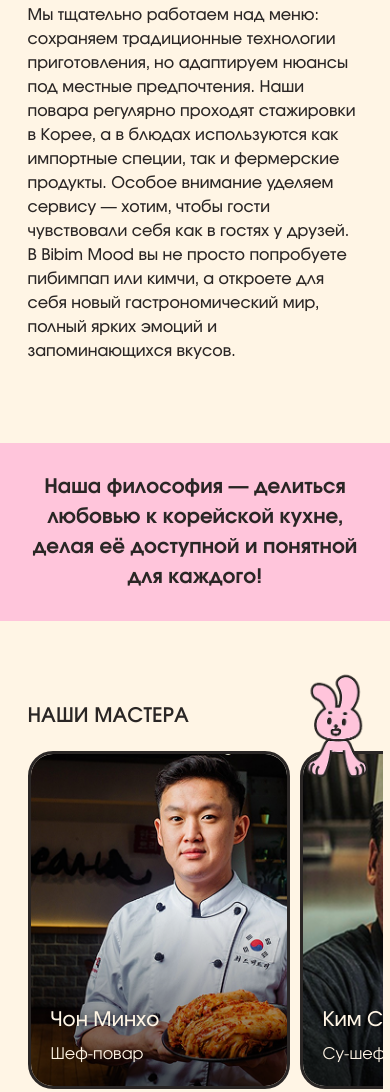
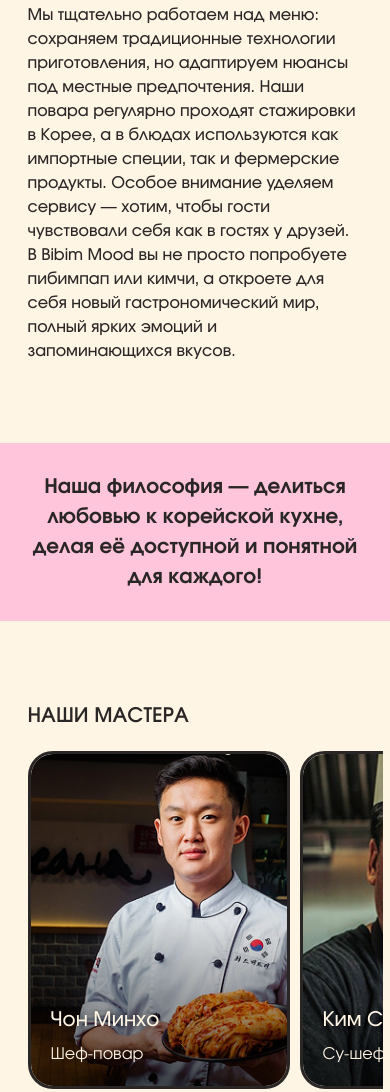
Before and after one commit to mnbvcxzzl/bibim_mood_pc, a plain HTML site: page about.html in a window 390 px wide. Shown: the part 803-1895 px from the top of the page. Drawn offline with Linux system fonts and the light colour scheme; a web font is replaced by a local one.

Commit message:
Update about.html

```diff
--- a/about.html
+++ b/about.html
@@ -90,7 +90,10 @@
             text-stroke: 1px #F04F24;
         }
         .middle-navigation {
-            text-align: center;
+		display: flex;
+		flex-flow: row;
+	  	text-align: center;
+		justify-content: space-between;
         }
         .middle-navigation nav ul {
             list-style: none;
@@ -288,19 +291,6 @@
             font-size: 16px;
             font-family: 'Involve-Regular';
         }
-        .carousel-overlay {
-            position: absolute;
-            top: -50px;
-            left: 50%;
-            transform: translateX(-50%);
-            z-index: 10;
-        }
-        .carousel-overlay img {
-            width: 200px;
-            height: auto;
-            margin-top: 493px;
-            margin-left: 650px;
-        }
         .pleasure-section {
             position: relative;
             background-size: cover;
@@ -473,14 +463,6 @@
             .carousel {
                 gap: 10px;
             }
-            .carousel-overlay {
-                margin-top: -477px;
-				margin-left: -180px;
-            }
-			.carousel-overlay img{
-                height: auto;
-				width: 100px;
-            }
 			.carousel-container {
 				padding-bottom: 40px;
 				padding-left: 20px;
@@ -541,7 +523,7 @@
         <div class="middle-navigation">
             <nav>
                 <ul>
-                    <li class="no-hover" style="padding-right: 50px; margin-top: -90px;">
+                    <li class="no-hover" style="padding-right: 50px; margin-top: -90px; padding-left: 50px;">
                         <a href="index.html"><img src="assets/logo.png" alt="логотип" height="197px"></a>
                     </li>
                     <li><a href="menu.html">меню</a></li>
@@ -603,9 +585,7 @@
                 </div>
             </div>
         </div>
-        <div class="carousel-overlay">
-            <img src="assets/rabbit2.png" alt="Декоративное изображение">
-        </div>
+
         <div class="carousel-container" id="masters-carousel">
             <div class="carousel">
                 <div class="carousel-item" data-name="Чон Минхо" data-role="Шеф-повар" data-desc="Приехал из Пусана с 15-летним опытом работы в мишленовских ресторанах Сеула. Специалист по традиционным банчанам и автор фирменных соусов Bibim Mood. Считает, что идеальное блюдо должно балансировать между остротой и глубиной вкуса." data-photo="assets/masters/master1.png">
```
